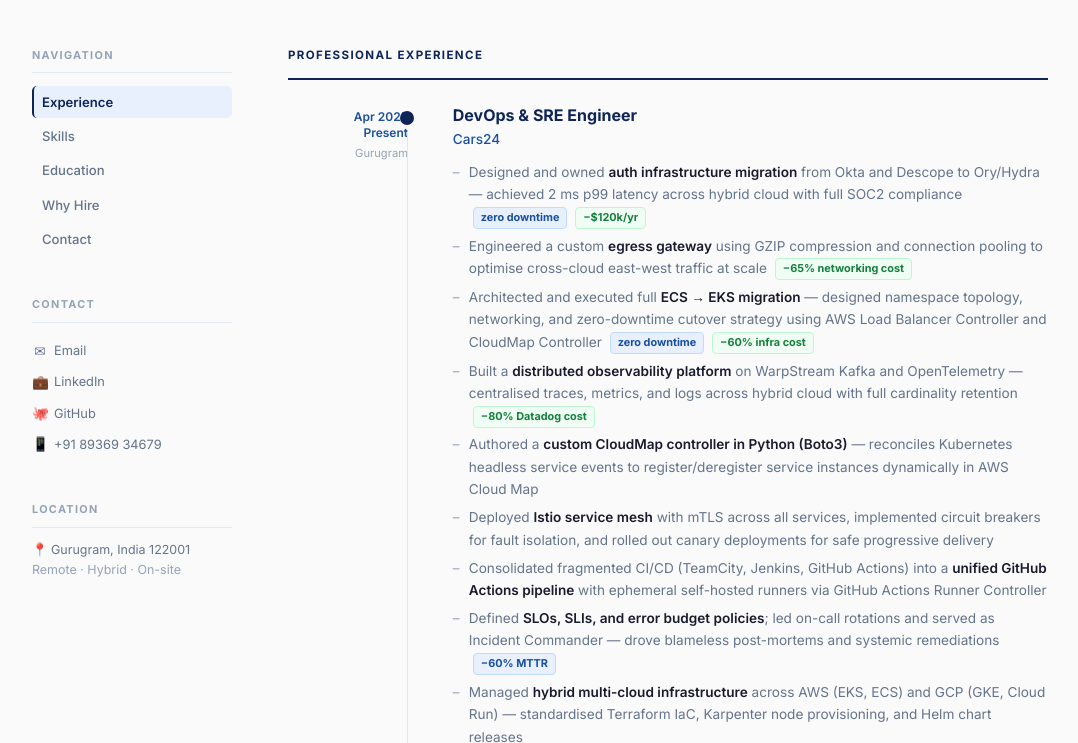
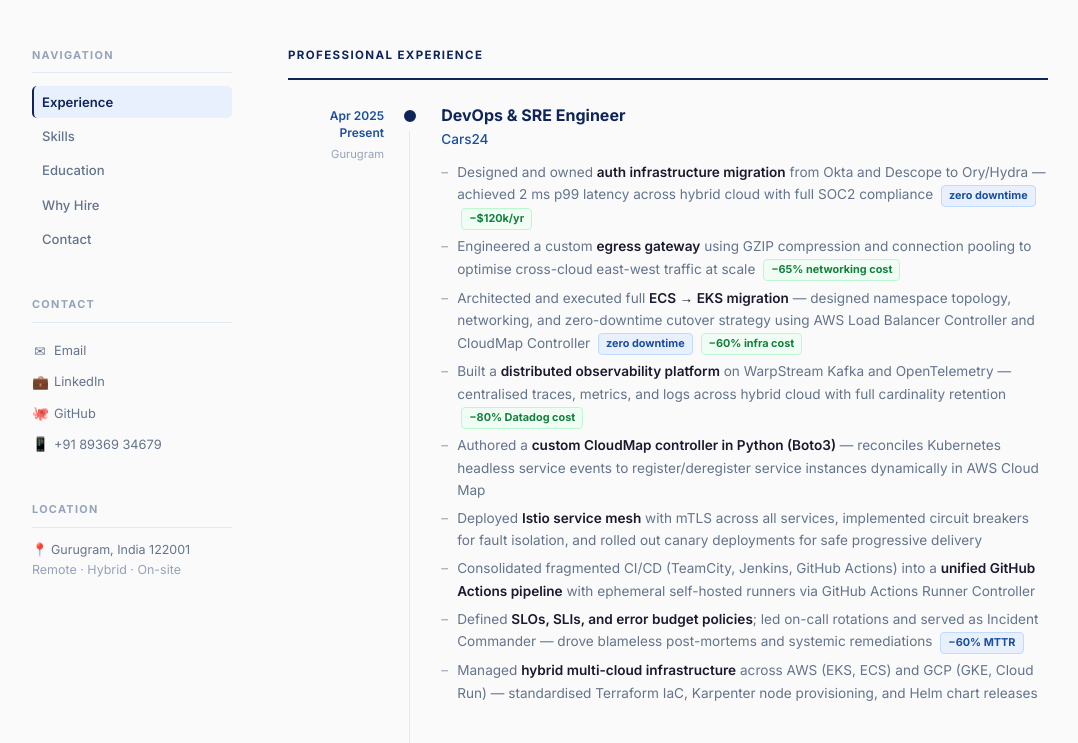
Before and after one commit to pranshu98/pranshu98.github.io, a plain HTML site: page index.html in a window 1280 px wide. Shown: the part 694-1437 px from the top of the page, without its empty margins (100-1178 px from the left). Drawn offline with nearby package versions, Linux system fonts and the light colour scheme.

Commit message:
Update index.html

```diff
--- a/index.html
+++ b/index.html
@@ -215,35 +215,37 @@
 
 /* ─── EXPERIENCE TIMELINE ───────────────────────────────────────── */
 .exp-item {
-  display: grid; grid-template-columns: 120px 1fr;
-  gap: 0 1.6rem; margin-bottom: 2.4rem; position: relative;
+  display: grid; grid-template-columns: 110px 24px 1fr;
+  gap: 0; margin-bottom: 2.6rem; position: relative;
 }
 .exp-item:last-child { margin-bottom: 0; }
 
-/* timeline line */
+/* timeline line — runs down through the dot column */
 .exp-item::before {
   content: ''; position: absolute;
-  left: 119px; top: 28px; bottom: -2.4rem;
+  left: 121px; top: 26px; bottom: -2.6rem;
   width: 1px; background: var(--line);
 }
 .exp-item:last-child::before { display: none; }
 
 .exp-date {
-  padding-top: 4px; text-align: right;
+  padding-top: 3px; text-align: right; padding-right: 14px;
 }
 .exp-date-range {
   font-size: 0.75rem; font-weight: 600; color: var(--blue);
-  display: block; line-height: 1.3;
+  display: block; line-height: 1.4;
 }
 .exp-date-loc {
   font-size: 0.7rem; color: var(--subtle); margin-top: 3px;
   display: block;
 }
 
+/* dot sits in its own 24px column, centred */
 .exp-dot {
-  position: absolute; left: 112px; top: 6px;
-  width: 14px; height: 14px; border-radius: 50%;
+  width: 12px; height: 12px; border-radius: 50%;
   background: var(--white); border: 2px solid var(--navy);
+  margin-top: 5px; justify-self: center;
+  position: relative; z-index: 1;
 }
 .exp-dot.current { background: var(--navy); }
 
@@ -395,7 +397,7 @@
   .exp-item { grid-template-columns: 1fr; }
   .exp-item::before { display: none; }
   .exp-dot { display: none; }
-  .exp-date { text-align: left; padding-bottom: 0.4rem; }
+  .exp-date { text-align: left; padding-right: 0; padding-bottom: 0.4rem; }
   .exp-body { padding-left: 0; }
 }
 </style>
```
